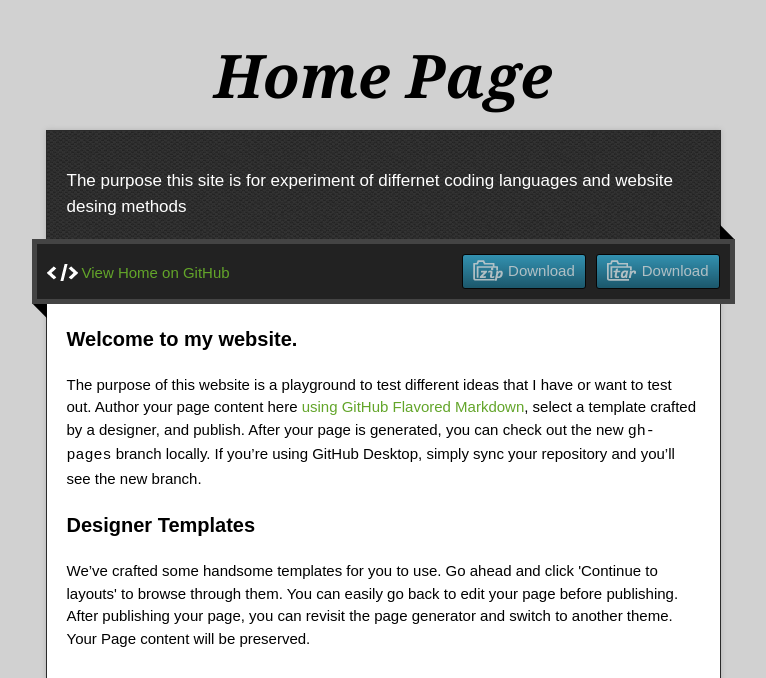
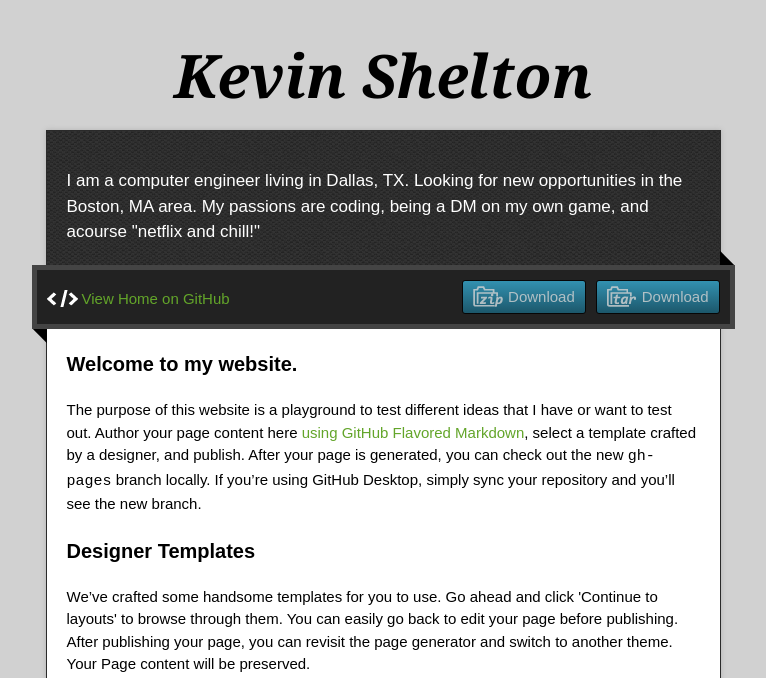
Before and after one commit to SheltonKevin/Home, a plain HTML site: page index.html in a window 1280 px wide. Shown: the top 678 px of the page, without its empty margins (257-1023 px from the left). Drawn offline with nearby package versions, Linux system fonts and the light colour scheme.

Commit message:
Update index.html

```diff
--- a/index.html
+++ b/index.html
@@ -19,13 +19,13 @@
 </head>
 
 <body>
-
+<!-- HTML -->
   <div class="wrapper">
     <header>
-      <h1 class="title">Home Page</h1>
+      <h1 class="title">Kevin Shelton</h1>
     </header>
     <div id="container">
-      <p class="tagline">The purpose this site is for experiment of differnet coding languages and website desing methods</p>
+      <p class="tagline">I am a computer engineer living in Dallas, TX. Looking for new opportunities in the Boston, MA area. My passions are coding, being a DM on my own game, and acourse "netflix and chill!"    </p>
       <div id="main" role="main">
         <div class="download-bar">
         <div class="inner">
```
